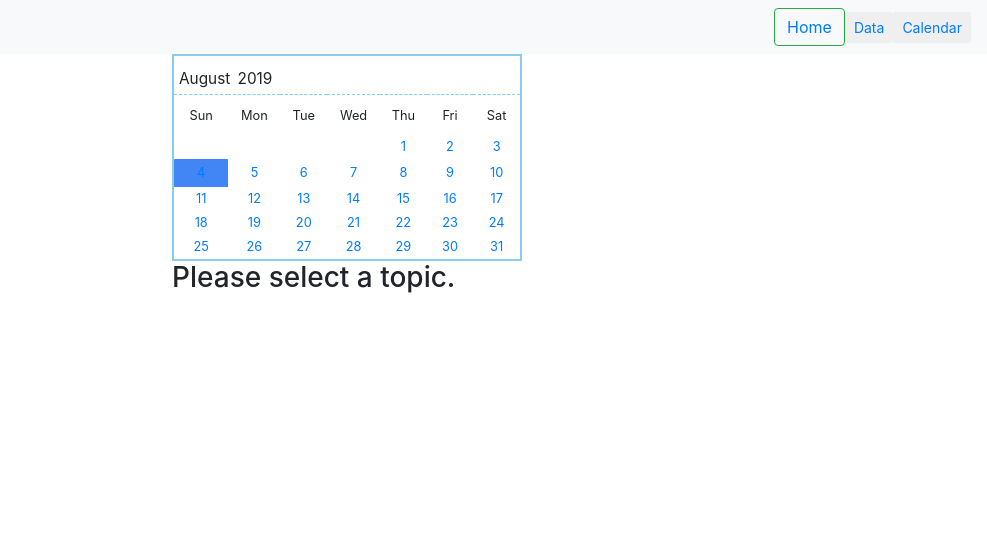
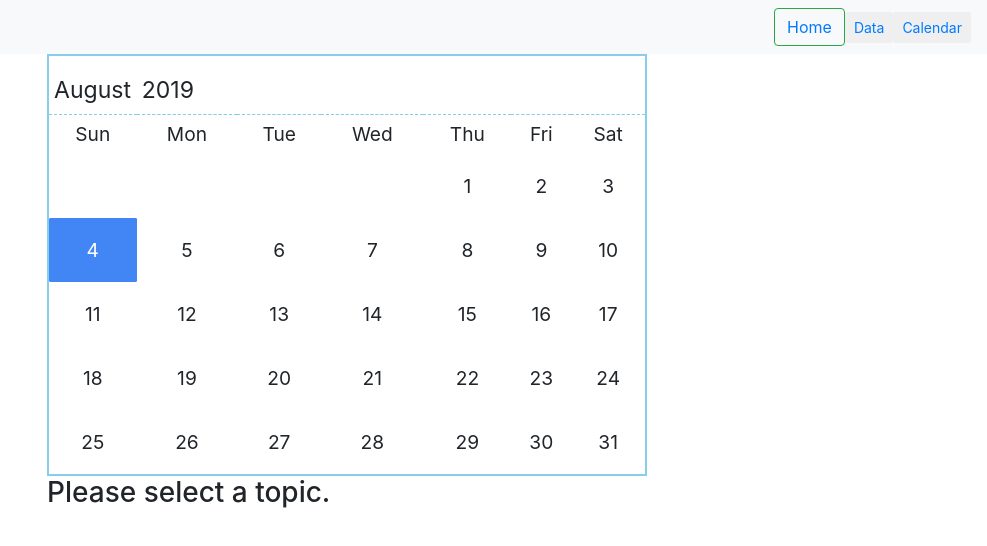
Before and after one commit to LuLu-89/final_project, a React (Create React App) app: page /calendar in a window 1280 px wide. Shown: the top 546 px of the page, without its empty margins (293-1280 px from the left). Built offline with nearby package versions, Linux system fonts and the light colour scheme.

Commit message:
Styling for accessibility

```diff
--- a/src/components/Calendar/Calendar.js
+++ b/src/components/Calendar/Calendar.js
@@ -29,7 +29,7 @@ class CalendarComponent extends React.Component {
 
     constructor(props) {
         super(props);
-        this.width = props.width || "350px";
+        this.width = '600px'; //props.width || "350px";
         this.style = props.style || {};
         this.style.width = this.width; // add this
     }
--- a/src/components/Calendar/calendar.css
+++ b/src/components/Calendar/calendar.css
@@ -5,11 +5,6 @@ td,
 tr {
   padding: 0;
   margin: 0;
-}
-
-td a {
-  /* so it fills the entire cell; easier to click */
-  display: block;
 }
 
 .calendar-container {
@@ -48,13 +43,42 @@ td a {
 
 .day {
   font-size: .8em;
-}
-
-.day {
   cursor: pointer;
   width: 24px;
   height: 24px;
   line-height: 24px;
+
+}
+
+/* Nate added: */
+.day a {
+    /* so it fills the entire cell; easier to click */
+    display: block;
+    height:100%;
+  }
+
+
+
+.day a,
+.day a:active,
+.day a:hover,
+.day a:visited {
+  color: inherit;
+  text-decoration: none;
+}
+
+
+/* Nate recommendation , increase size for more accessibility / demos better */
+.calendar-container {
+  width: 600px;
+  font-size: 1.5em;
+}
+
+.day {
+  height: 64px;
+}
+.day a {
+    line-height:64px;
 }
 
 .current-day {
```
